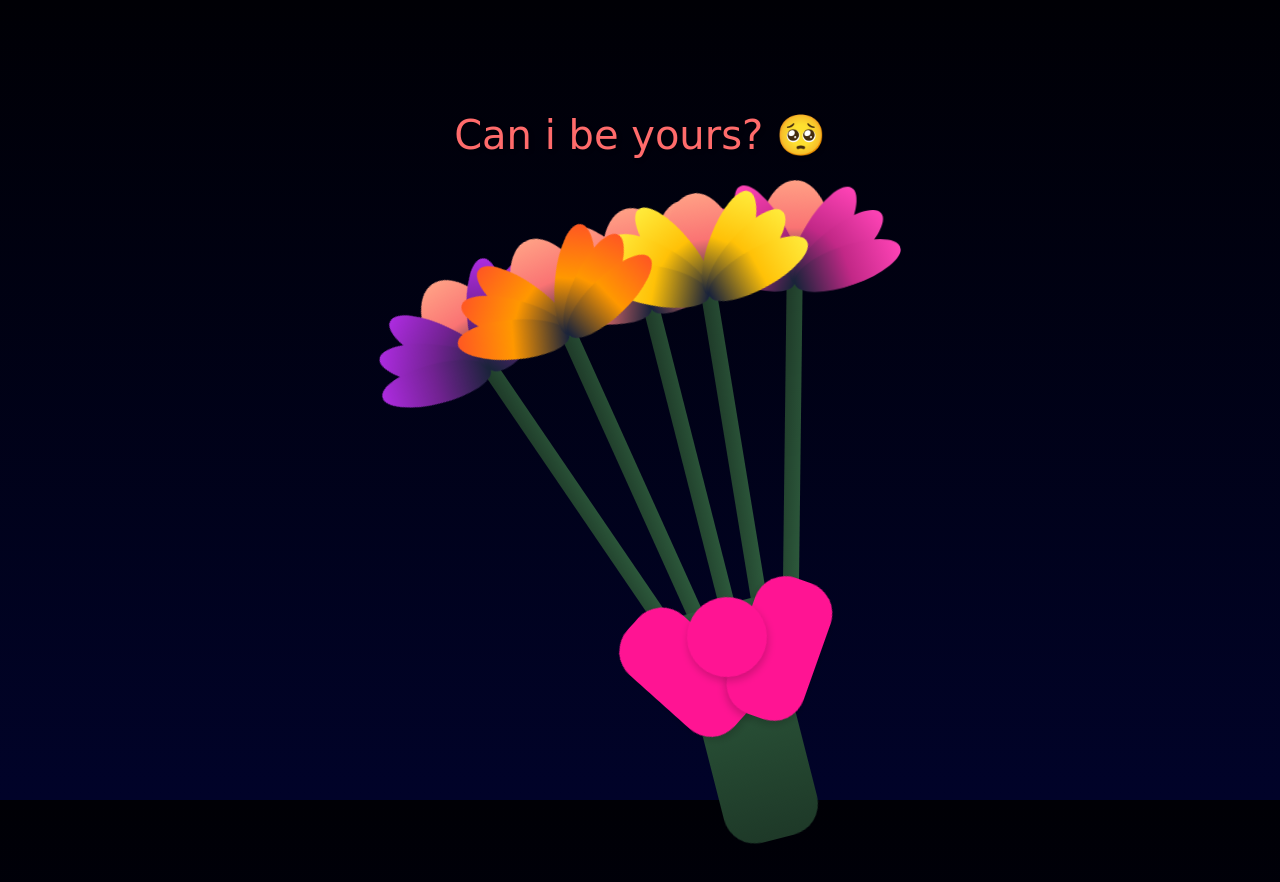
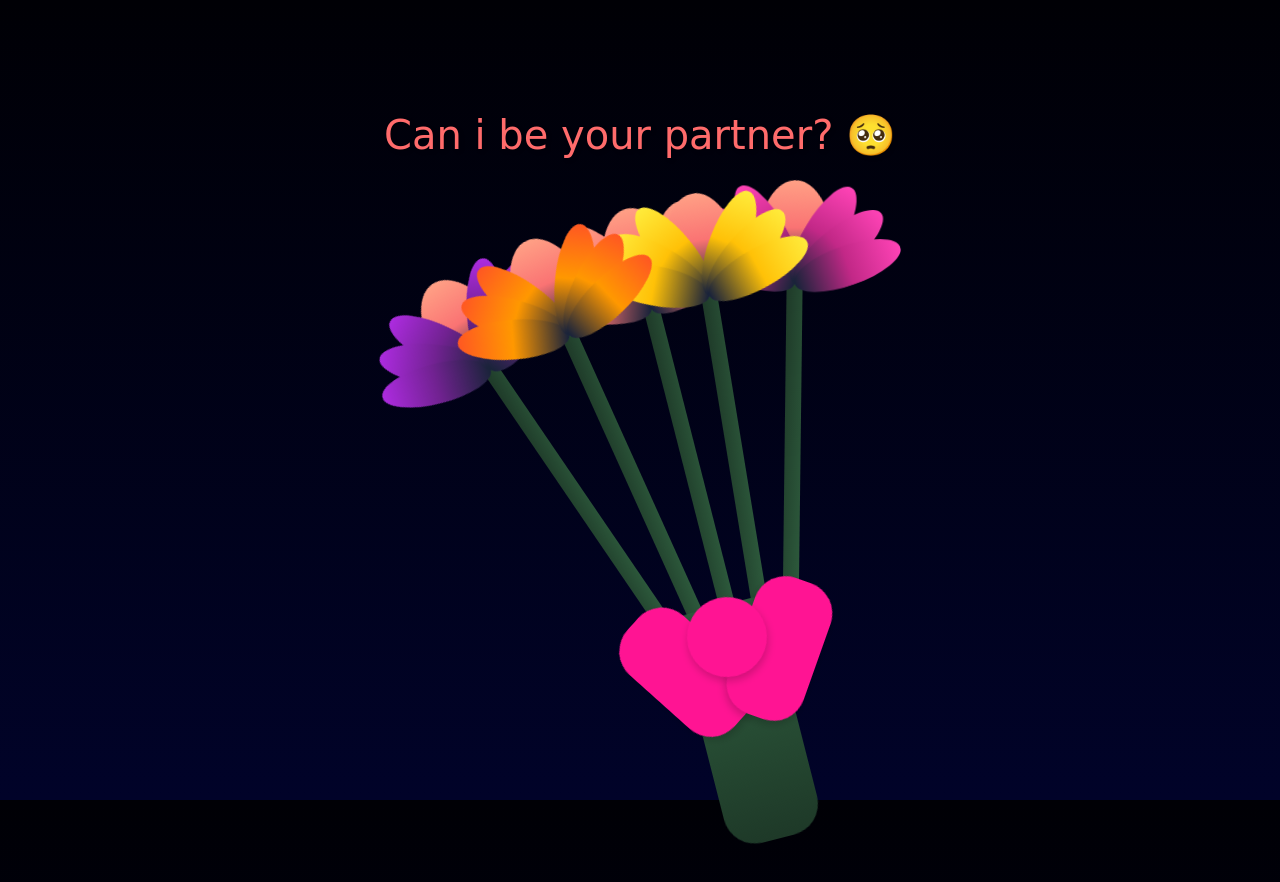
Before and after one commit to Chasshu/hehez, a plain HTML site: page index.html in a window 1280 px wide. Drawn offline with Linux system fonts and the light colour scheme.

Commit message:
Update index.html

```diff
--- a/index.html
+++ b/index.html
@@ -236,7 +236,7 @@
 }
 
 .proposal-text::before {
-    content: "Can i be yours? 🥺 ";
+    content: "Can i be your partner? 🥺 ";
 }
 @keyframes float {
     0%, 100% { transform: translateX(-50%) translateY(0); }
```
